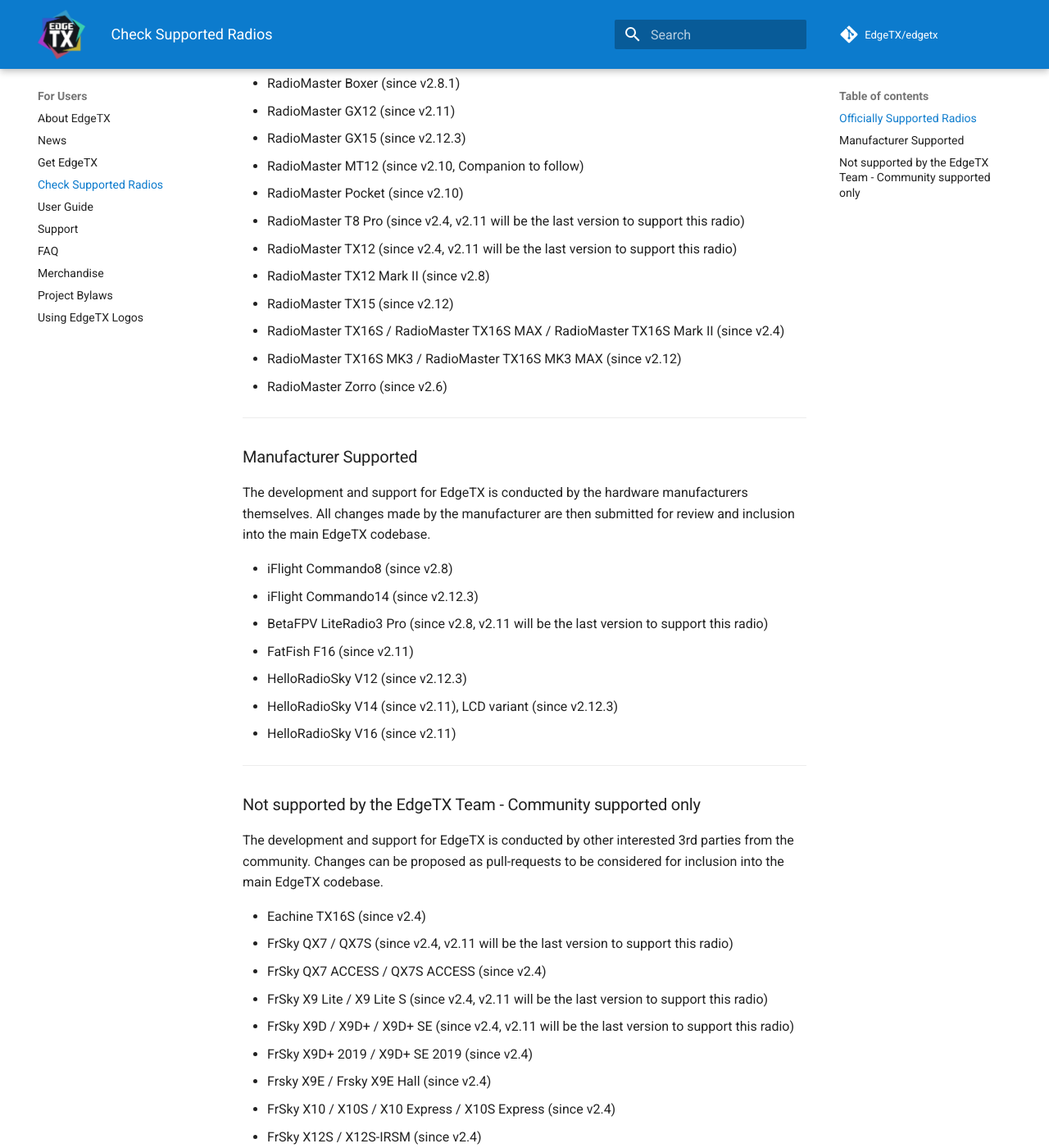
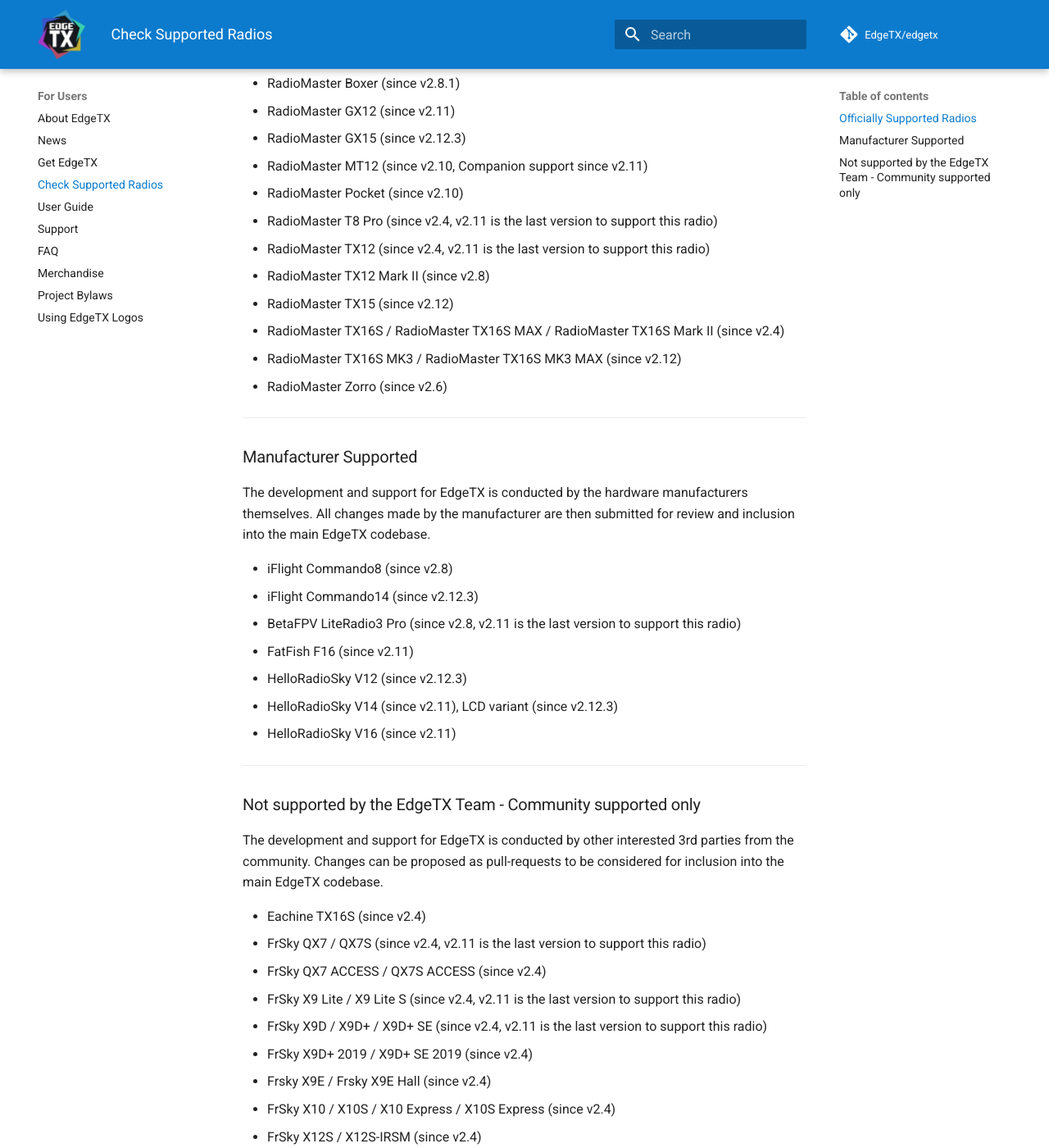
Before and after one commit to EdgeTX/edgetx.github.io, an MkDocs documentation site: the page built from docs/supportedradios.md, in a window 1280 px wide and 1400 px high, scrolled down 1182 px. Shown: the whole window at 82% size. Built offline with MkDocs 1.6.1 and Material for MkDocs 9.7.7, drawn with Linux system fonts in a browser that asks for light colours; comment, search, counter and statistics services are not loaded; some of the changed text lies outside the part shown.

Commit message:
MT12 Companion support

```diff
--- a/docs/supportedradios.md
+++ b/docs/supportedradios.md
@@ -13,11 +13,11 @@
 * Flysky PL18U (since v2.11.2)
 * Flysky ST16[^4] (limited support since v2.11)
 * Jumper Bumblebee (since v2.10.5)
-* Jumper T-Lite / T-Lite v2 (since v2.4, v2.11 will be the last version to support this radio)
-* Jumper T-Pro (since v2.6, v2.11 will be the last version to support this radio)
+* Jumper T-Lite / T-Lite v2 (since v2.4, v2.11 is the last version to support this radio)
+* Jumper T-Pro (since v2.6, v2.11 is the last version to support this radio)
 * Jumper T-Pro v2 (since v2.10)
 * Jumper T-Pro S (since v2.10.3)
-* Jumper T12 / T12 Plus / T12 Pro Hall (since v2.4, v2.11 will be the last version to support this radio)
+* Jumper T12 / T12 Plus / T12 Pro Hall (since v2.4, v2.11 is the last version to support this radio)
 * Jumper T12 Max (since v2.10.3)
 * Jumper T14 (since v2.10)
 * Jumper T15 (since v2.10.1)
@@ -30,10 +30,10 @@
 * RadioMaster Boxer (since v2.8.1)
 * RadioMaster GX12 (since v2.11)
 * RadioMaster GX15 (since v2.12.3)
-* RadioMaster MT12 (since v2.10, Companion to follow)
+* RadioMaster MT12 (since v2.10, Companion support since v2.11)
 * RadioMaster Pocket (since v2.10)
-* RadioMaster T8 Pro (since v2.4, v2.11 will be the last version to support this radio)
-* RadioMaster TX12 (since v2.4, v2.11 will be the last version to support this radio)
+* RadioMaster T8 Pro (since v2.4, v2.11 is the last version to support this radio)
+* RadioMaster TX12 (since v2.4, v2.11 is the last version to support this radio)
 * RadioMaster TX12 Mark II (since v2.8)
 * RadioMaster TX15 (since v2.12)
 * RadioMaster TX16S / RadioMaster TX16S MAX / RadioMaster TX16S Mark II (since v2.4)
@@ -53,7 +53,7 @@
 
 * iFlight Commando8 (since v2.8)
 * iFlight Commando14 (since v2.12.3)
-* BetaFPV LiteRadio3 Pro (since v2.8, v2.11 will be the last version to support this radio)
+* BetaFPV LiteRadio3 Pro (since v2.8, v2.11 is the last version to support this radio)
 * FatFish F16 (since v2.11)
 * HelloRadioSky V12 (since v2.12.3)
 * HelloRadioSky V14 (since v2.11), LCD variant (since v2.12.3)
@@ -66,15 +66,15 @@
 The development and support for EdgeTX is conducted by other interested 3rd parties from the community. Changes can be proposed as pull-requests to be considered for inclusion into the main EdgeTX codebase.
 
 * Eachine TX16S (since v2.4)
-* FrSky QX7 / QX7S (since v2.4, v2.11 will be the last version to support this radio)
+* FrSky QX7 / QX7S (since v2.4, v2.11 is the last version to support this radio)
 * FrSky QX7 ACCESS / QX7S ACCESS (since v2.4)
-* FrSky X9 Lite / X9 Lite S (since v2.4, v2.11 will be the last version to support this radio)
-* FrSky X9D / X9D+ / X9D+ SE (since v2.4, v2.11 will be the last version to support this radio)
+* FrSky X9 Lite / X9 Lite S (since v2.4, v2.11 is the last version to support this radio)
+* FrSky X9D / X9D+ / X9D+ SE (since v2.4, v2.11 is the last version to support this radio)
 * FrSky X9D+ 2019 / X9D+ SE 2019  (since v2.4)
 * Frsky X9E / Frsky X9E Hall (since v2.4)
 * FrSky X10 / X10S / X10 Express / X10S Express (since v2.4)
 * FrSky X12S / X12S-IRSM (since v2.4)
-* FrSky X-Lite / X-Lite S / X-Lite Pro (since v2.4, v2.11 will be the last version to support this radio)
+* FrSky X-Lite / X-Lite S / X-Lite Pro (since v2.4, v2.11 is the last version to support this radio)
 
 ---
 ***Note**: To better support the manufacturers' release timelines, the manufacturers' can release an EdgeTX-supported radio with a "ready for manufacture" version of EdgeTX that has been developed in collaboration with the EdgeTX team that has not yet been merged into the main codebase. As a result, this firmware will not be available in EdgeTX Buddy or EdgeTX Companion until the next minor EdgeTX release.
```
